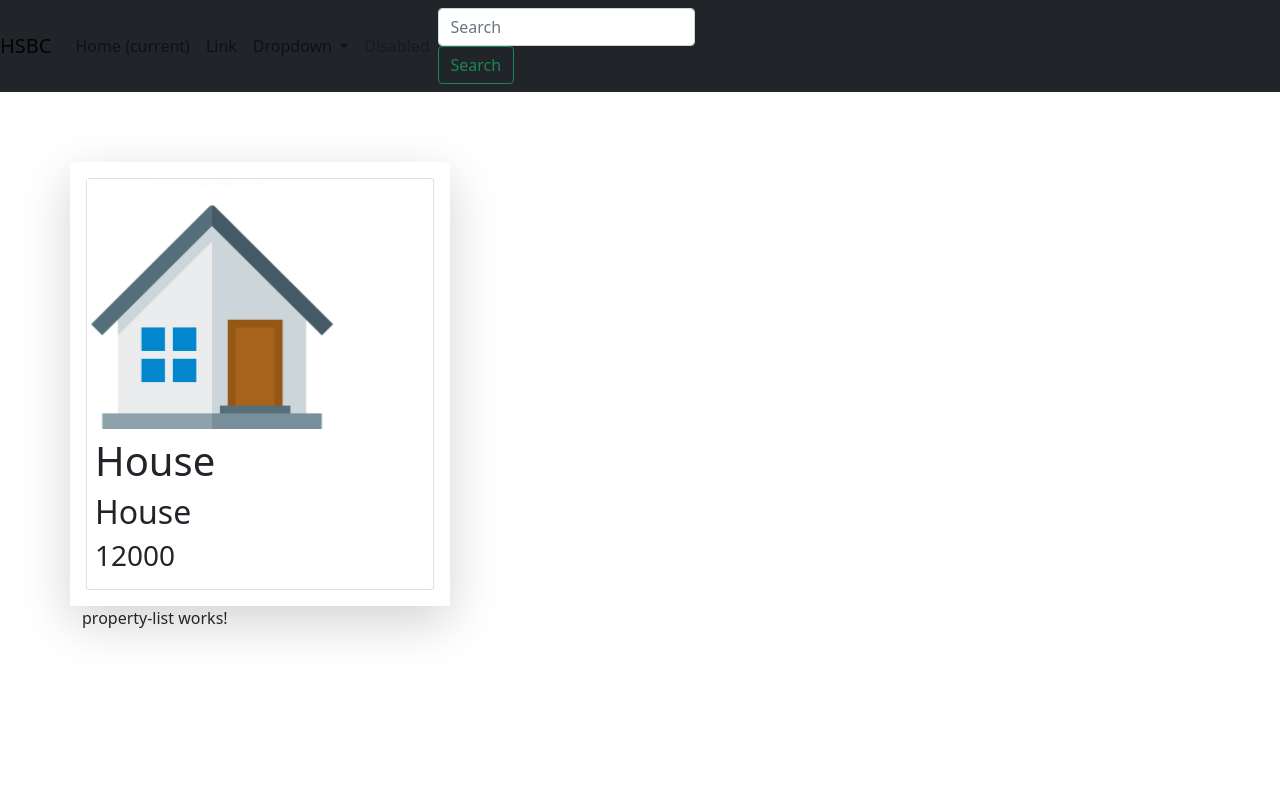
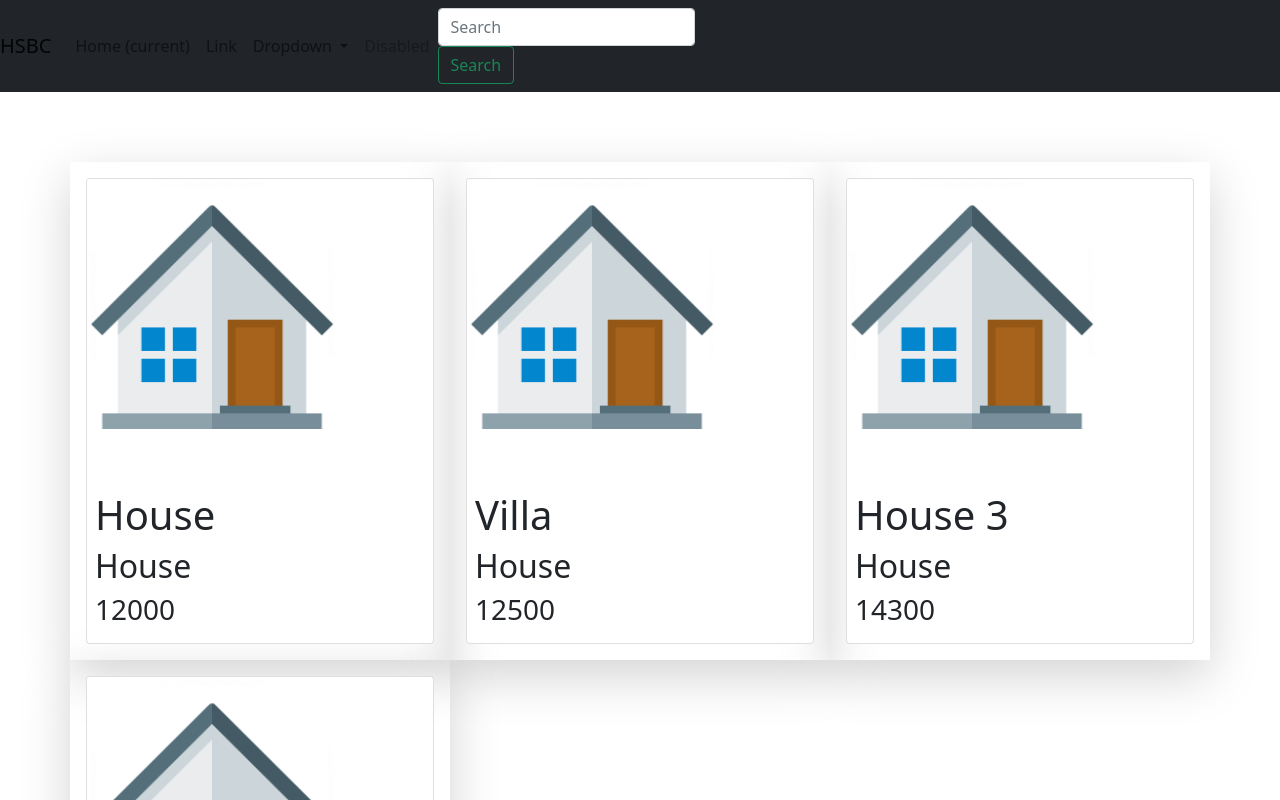
Before and after one commit to minhtuan/HSPA, an Angular app: page / in a window 1280 px wide. Shown: the top 800 px of the page. Built offline with nearby package versions, Linux system fonts and the light colour scheme.

Commit message:
Add CSS animation to Property Card

```diff
--- a/src/app/app.component.html
+++ b/src/app/app.component.html
@@ -1,5 +1,4 @@
 <app-nav-bar></app-nav-bar>
 <div class="container" style="margin-top: 70px;;">
-    <app-property-card></app-property-card>
     <app-property-list></app-property-list>
 </div>
--- a/src/app/property/property-card/property-card.component.css
+++ b/src/app/property/property-card/property-card.component.css
@@ -1,3 +1,40 @@
-.propImg{
+.img-wrapper{
+    overflow: hidden;
+    position: relative;
+}
+
+.card:hover img{
+    transform: scale(1.2, 1.2);
+    transition-duration: 500ms;
+    transition-timing-function: ease-out;
+    width: 250px;
+    opacity: .5;
+}
+
+.card img{
+    transform: scale(1,1);
+    transition-duration: 500ms;
+    transition-timing-function: ease-out;
     width: 250px;
 }
+
+.member-icons{
+    position: relative;
+    bottom: -60px;
+    left: 0;
+    right: 0;
+    margin-right: auto;
+    margin-left: auto;
+}
+
+.card-img-wrapper{
+    overflow: hidden;
+}
+
+.card-img-wrapper:hover .member-icons{
+    bottom: 0;
+}
+
+.animate{
+    transition: all 0.3s ease-in-out;
+}
--- a/src/app/property/property-card/property-card.component.html
+++ b/src/app/property/property-card/property-card.component.html
@@ -1,12 +1,18 @@
-<div class="row">
-    <div class="shadow-lg col-sm-4 p-3">
-        <div class="card">
-            <img class="propImg" src="assets/images/house.png">
-            <div class="card-body p-2">
-                <h1>{{Property.Name}}</h1>
-                <h2>{{Property.Type}}</h2>
-                <h3>{{Property.Price}}</h3>
-            </div>
-        </div>
+<div class="card">
+    <div class="card-img-wrapper">
+        <img class="card-img-top" src="assets/images/house.png">
+        <ul class="list-inline text-center member-icons animate">
+            <li class="list-inline-item">
+                <button class="btn btn-primary">E</button>
+            </li>
+            <li class="list-inline-item">
+                <button class="btn btn-primary">C</button>
+            </li>
+        </ul>
+    </div>
+    <div class="card-body p-2">
+        <h1>{{property.Name}}</h1>
+        <h2>{{property.Type}}</h2>
+        <h3>{{property.Price}}</h3>
     </div>
 </div>
--- a/src/app/property/property-card/property-card.component.ts
+++ b/src/app/property/property-card/property-card.component.ts
@@ -1,4 +1,4 @@
-import { Component, OnInit } from '@angular/core';
+import { Component, Input, OnInit } from '@angular/core';
 
 @Component({
   selector: 'app-property-card',
@@ -7,12 +7,15 @@
 })
 export class PropertyCardComponent implements OnInit {
 
-  Property: any = {
-    "Id" : 1,
-    "Type" : "House",
-    "Name" : "House",
-    "Price" : 12000
-  }
+  // @Input() property_name : any
+  //   Property : any = {
+  //     "Id" : 1,
+  //     "Type" : "House",
+  //     "Name" : "House",
+  //     "Price" : 12000
+  //   }
+
+  @Input() property : any
 
   constructor() { }
 
--- a/src/app/property/property-list/property-list.component.html
+++ b/src/app/property/property-list/property-list.component.html
@@ -1 +1,6 @@
-<p>property-list works!</p>
+<div class="row">
+    <div *ngFor="let item of properties" class="shadow-lg col-sm-4 p-3">
+        <!-- <app-property-card property_name="Test 123"></app-property-card> -->
+        <app-property-card [property]="item"></app-property-card>
+    </div>
+</div>
--- a/src/app/property/property-list/property-list.component.ts
+++ b/src/app/property/property-list/property-list.component.ts
@@ -7,6 +7,33 @@
 })
 export class PropertyListComponent implements OnInit {
 
+  properties: Array<any> = [
+    {
+      "Id" : 1,
+      "Type" : "House",
+      "Name" : "House",
+      "Price" : 12000
+    },
+    {
+      "Id" : 2,
+      "Type" : "House",
+      "Name" : "Villa",
+      "Price" : 12500
+    },
+    {
+      "Id" : 3,
+      "Type" : "House",
+      "Name" : "House 3",
+      "Price" : 14300
+    },
+    {
+      "Id" : 4,
+      "Type" : "House",
+      "Name" : "House 4",
+      "Price" : 18000
+    }
+  ]
+
   constructor() { }
 
   ngOnInit(): void {
```
Also changed, not shown: 1 other file (tests, documents, lock files or other folders).
